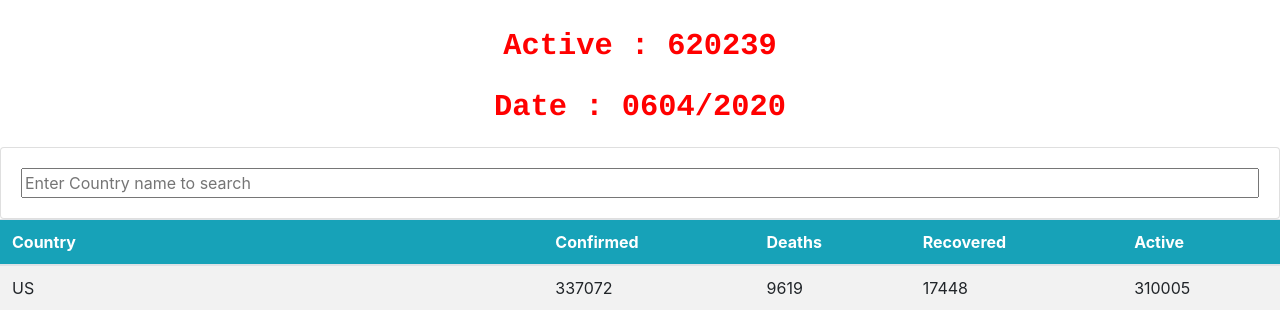
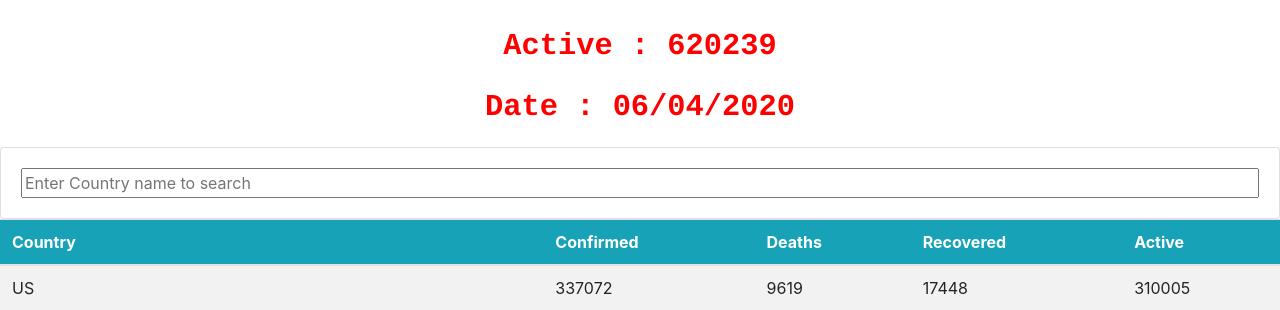
Before and after one commit to ANKIT3046/covid19, a Flask app: page / in a window 1280 px wide. Shown: the part 1111-1421 px from the top of the page. Run offline with Flask 2, Linux system fonts and the light colour scheme; some libraries are stand-ins or nearby versions.

Commit message:
Update index.html

```diff
--- a/templates/index.html
+++ b/templates/index.html
@@ -44,7 +44,7 @@
   <p> Deaths : 69374 </p>
   <p> Recovered :  260012</p>
 	<p> Active :   620239</p>
-  <p> Date : 0604/2020 </p>
+  <p> Date : 06/04/2020 </p>
 </div>
 <div align="center">
   <p
```
